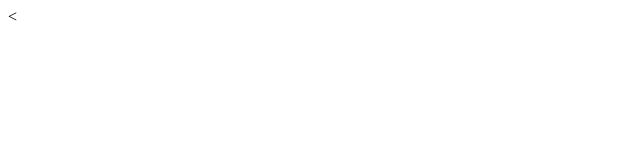
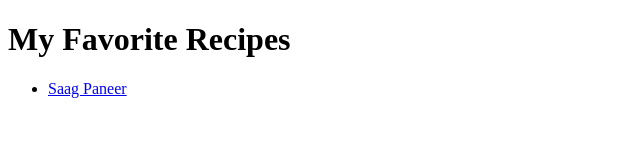
Before and after one commit to SickleSack/odinrecipes, a plain HTML site: page index.html in a window 1280 px wide. Shown: the whole page, without its empty margins (0-640 px from the left). Drawn offline with Linux system fonts and the light colour scheme.

Commit message:
created links for index and recipe pages

```diff
--- a/index.html
+++ b/index.html
@@ -1,7 +1,14 @@
 <!DOCTYPE html>
-<HTML lang="en"
+<HTML lang="en">
 <head>
     <meta charset="UTF=8">
-    <
+    <meta name="viewport" content="width=device-width, initial-scale=1.0" />
+    <title>My favorite Recipes</title>
 </head>
+<body>
+  <h1>My Favorite Recipes</h1>
+  <ul>
+    <li><a href="./recipes/saagpaneer.html">Saag Paneer</a></li>
+  </ul>
+</body>
 </HTML>
```
Also changed, not shown: recipes/saagpaneer.html (+12 -0 lines).
